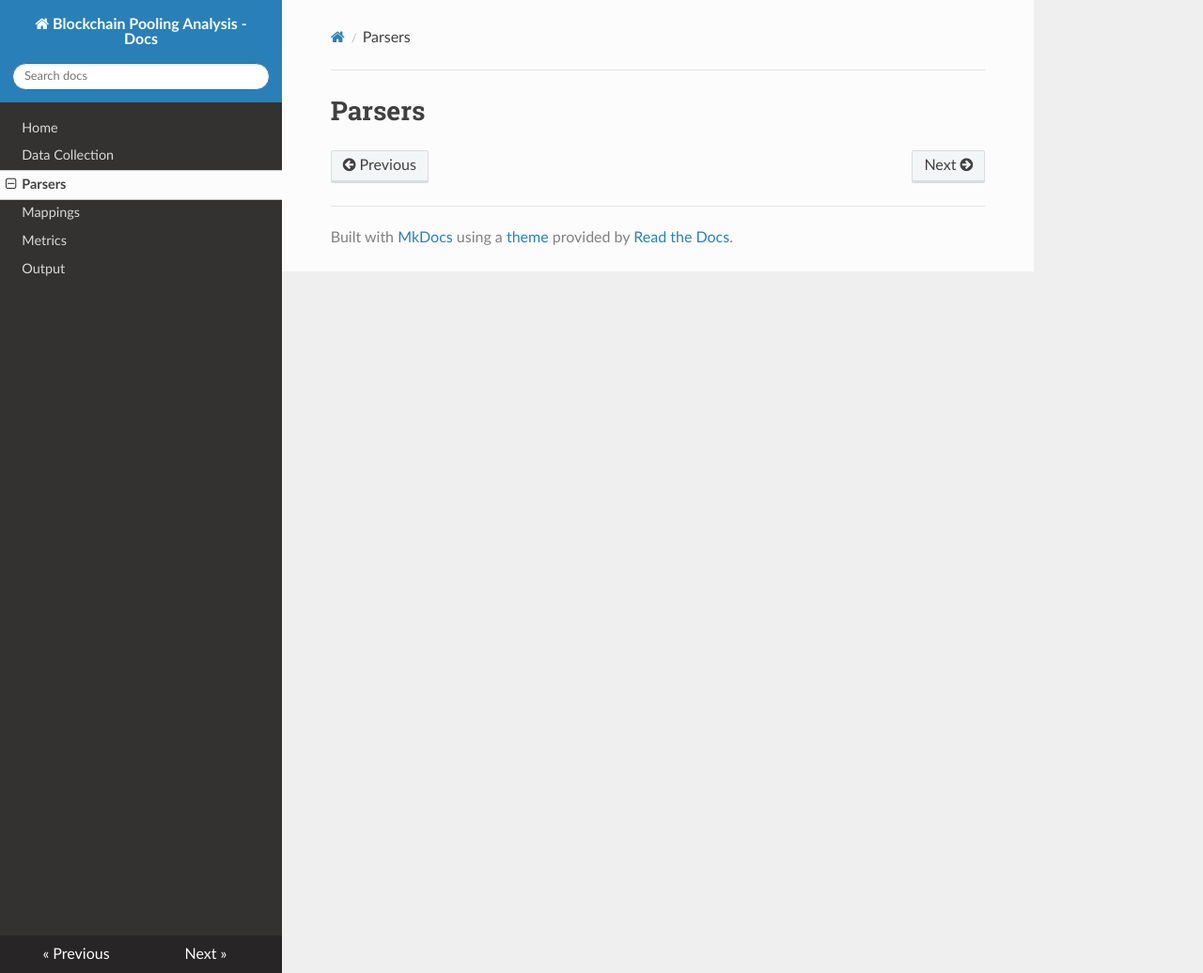
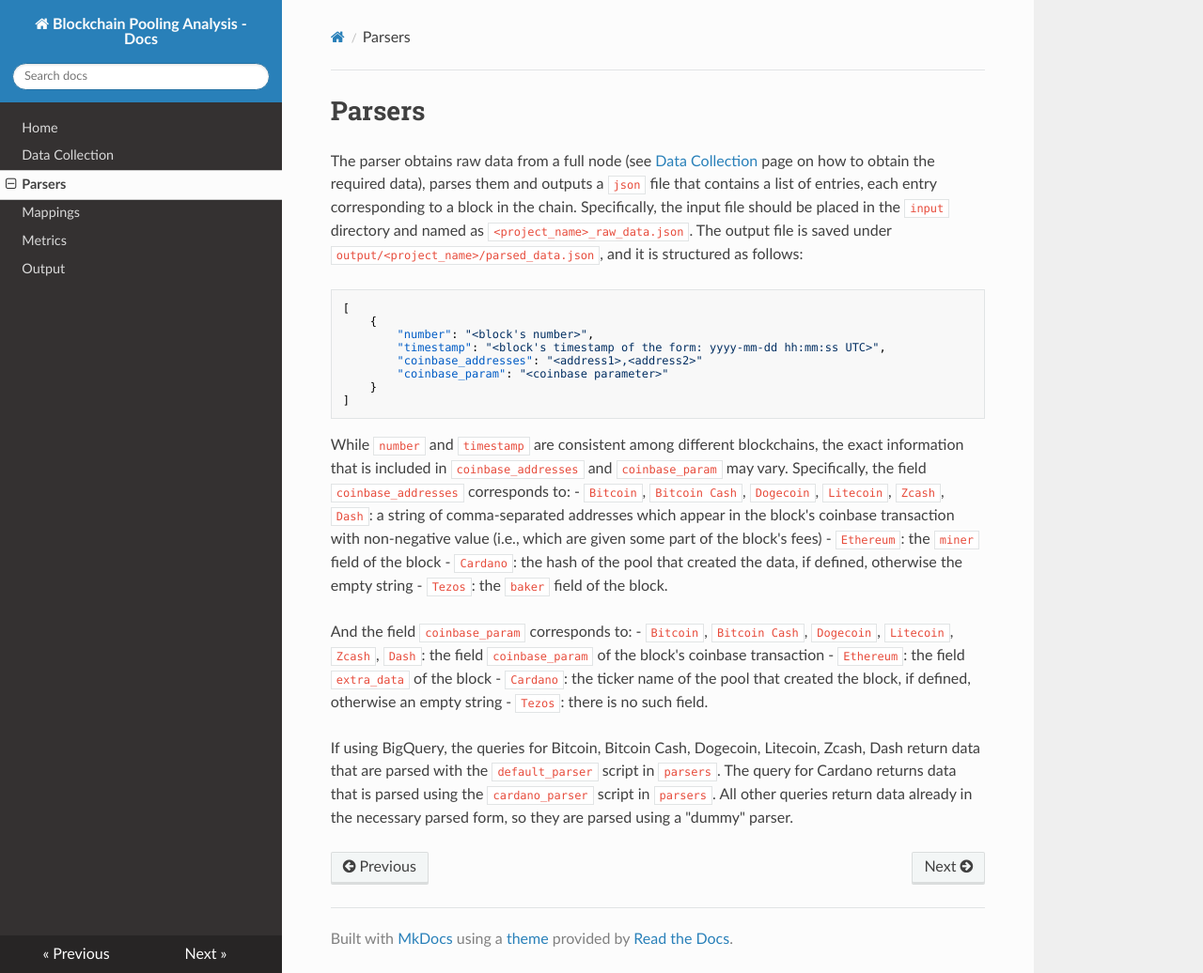
Before and after one commit to Blockchain-Technology-Lab/consensus-decentralization, an MkDocs documentation site: the page built from docs/parsers.md, in a window 1280 px wide and 1036 px high. Shown: the whole window at 94% size. Built offline with MkDocs 1.6.1, drawn with Linux system fonts in a browser that asks for light colours; nearby versions of some CDN libraries.

Commit message:
Add content to docs parsers page

````diff
--- a/docs/parsers.md
+++ b/docs/parsers.md
@@ -1 +1,36 @@
 # Parsers
+
+The parser obtains raw data from a full node (see [Data Collection](data.md) page on how to obtain the required data),
+parses them and outputs a `json` file that contains a list of entries, each entry corresponding to a block in the chain.
+Specifically, the input file should be placed in the `input` directory and named as `<project_name>_raw_data.json`.
+The output file is saved under `output/<project_name>/parsed_data.json`, and it is structured as follows:
+
+```
+[
+    {
+        "number": "<block's number>",
+        "timestamp": "<block's timestamp of the form: yyyy-mm-dd hh:mm:ss UTC>",
+        "coinbase_addresses": "<address1>,<address2>"
+        "coinbase_param": "<coinbase parameter>"
+    }
+]
+```
+While `number` and `timestamp` are consistent among different blockchains, the exact information that is included in
+`coinbase_addresses` and `coinbase_param` may vary. Specifically, the field `coinbase_addresses` corresponds to:
+- `Bitcoin`, `Bitcoin Cash`, `Dogecoin`, `Litecoin`, `Zcash`, `Dash`: a string of comma-separated addresses which appear
+in the block's coinbase transaction with non-negative value (i.e., which are given some part of the block's fees)
+- `Ethereum`: the `miner` field of the block
+- `Cardano`: the hash of the pool that created the data, if defined, otherwise the empty string
+- `Tezos`: the `baker` field of the block.
+
+And the field `coinbase_param` corresponds to:
+- `Bitcoin`, `Bitcoin Cash`, `Dogecoin`, `Litecoin`, `Zcash`, `Dash`: the field `coinbase_param` of the block's coinbase
+transaction
+- `Ethereum`: the field `extra_data` of the block
+- `Cardano`: the ticker name of the pool that created the block, if defined, otherwise an empty string
+- `Tezos`: there is no such field.
+
+If using BigQuery, the queries for Bitcoin, Bitcoin Cash, Dogecoin, Litecoin, Zcash, Dash return data that are parsed
+with the `default_parser` script in `parsers`.
+The query for Cardano returns data that is parsed using the `cardano_parser` script in `parsers`.
+All other queries return data already in the necessary parsed form, so they are parsed using a "dummy" parser.
````
Also changed, not shown: docs/data.md (+0 -7 lines).
